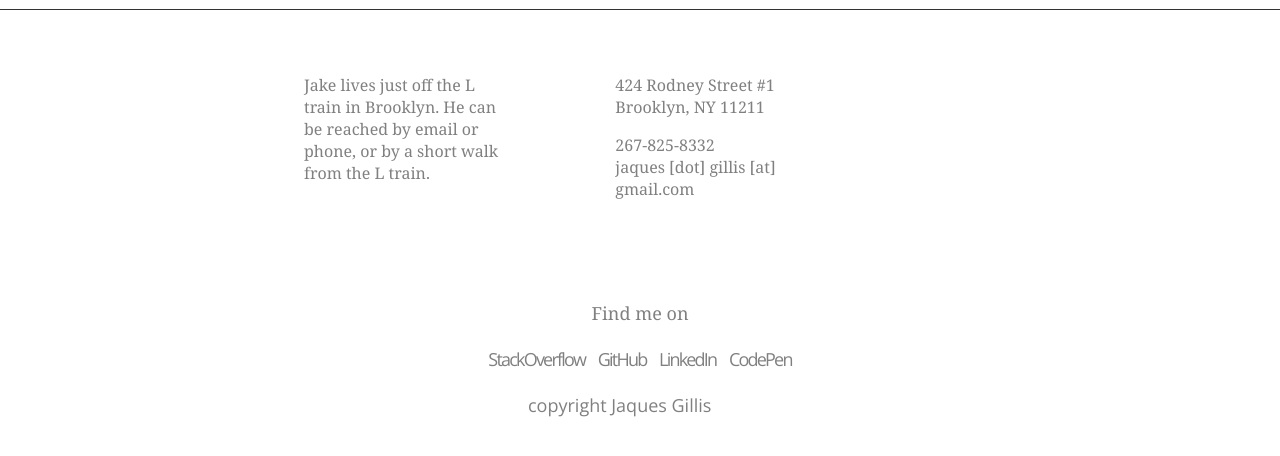
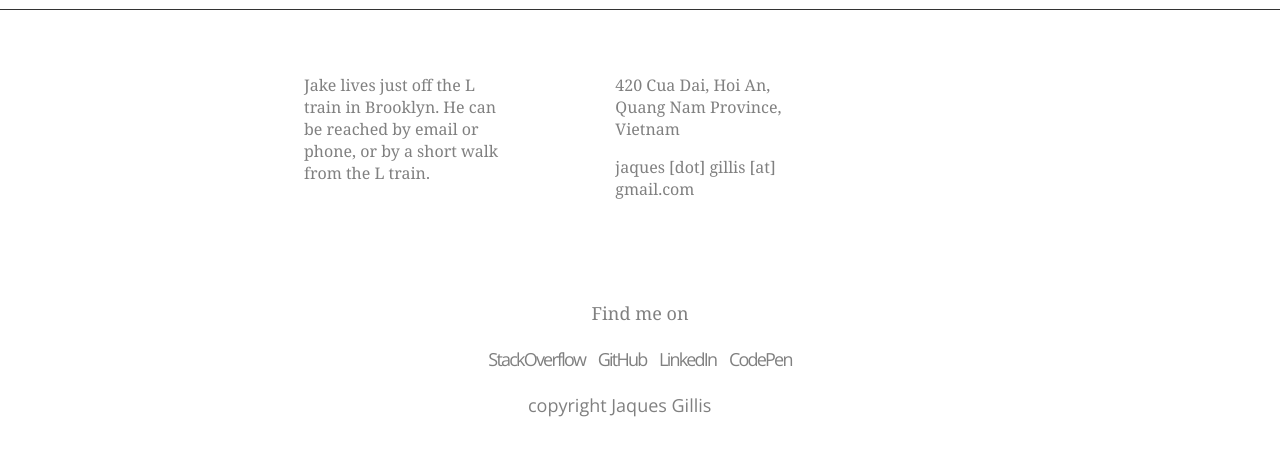
Before and after one commit to jaqueshere/jaqueshere.github.io, a plain HTML site: page contact.html in a window 1280 px wide. Shown: the part 132-588 px from the top of the page. Drawn offline with nearby package versions, Linux system fonts and the light colour scheme; files that its build step writes are made by us from their sources; a web font is replaced by a local one.

Commit message:
Update contact.html

```diff
--- a/contact.html
+++ b/contact.html
@@ -36,11 +36,10 @@
 		</div>
 		<div id="details">
 			<div id="street_address">
-				<p>424 Rodney Street #1 </br>
-				Brooklyn, NY 11211</p>
+				<p>420 Cua Dai, Hoi An, <br>
+				Quang Nam Province, Vietnam</p>
 			</div>
 			<div id="elec_contact">
-				<p>267-825-8332</br>
 				jaques [dot] gillis [at] gmail.com</p>
 			</div>
 		</div>
```
